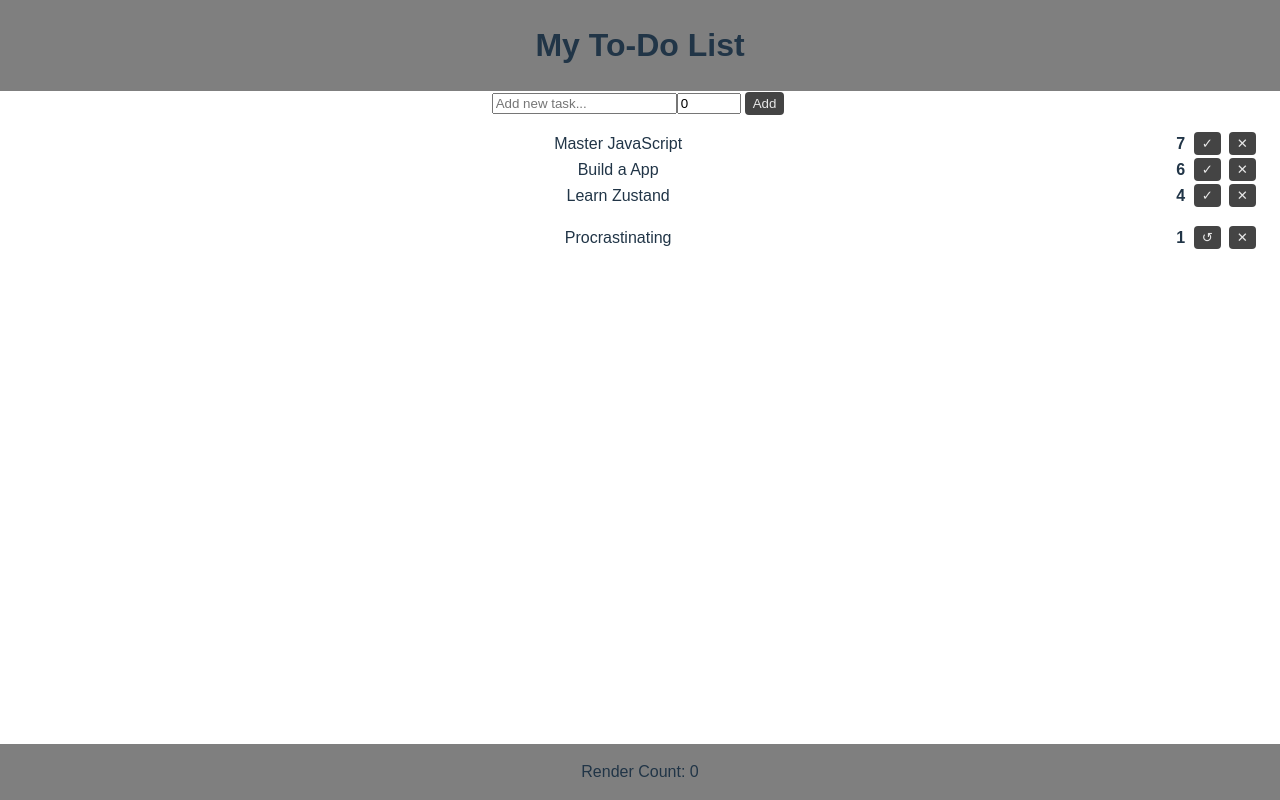
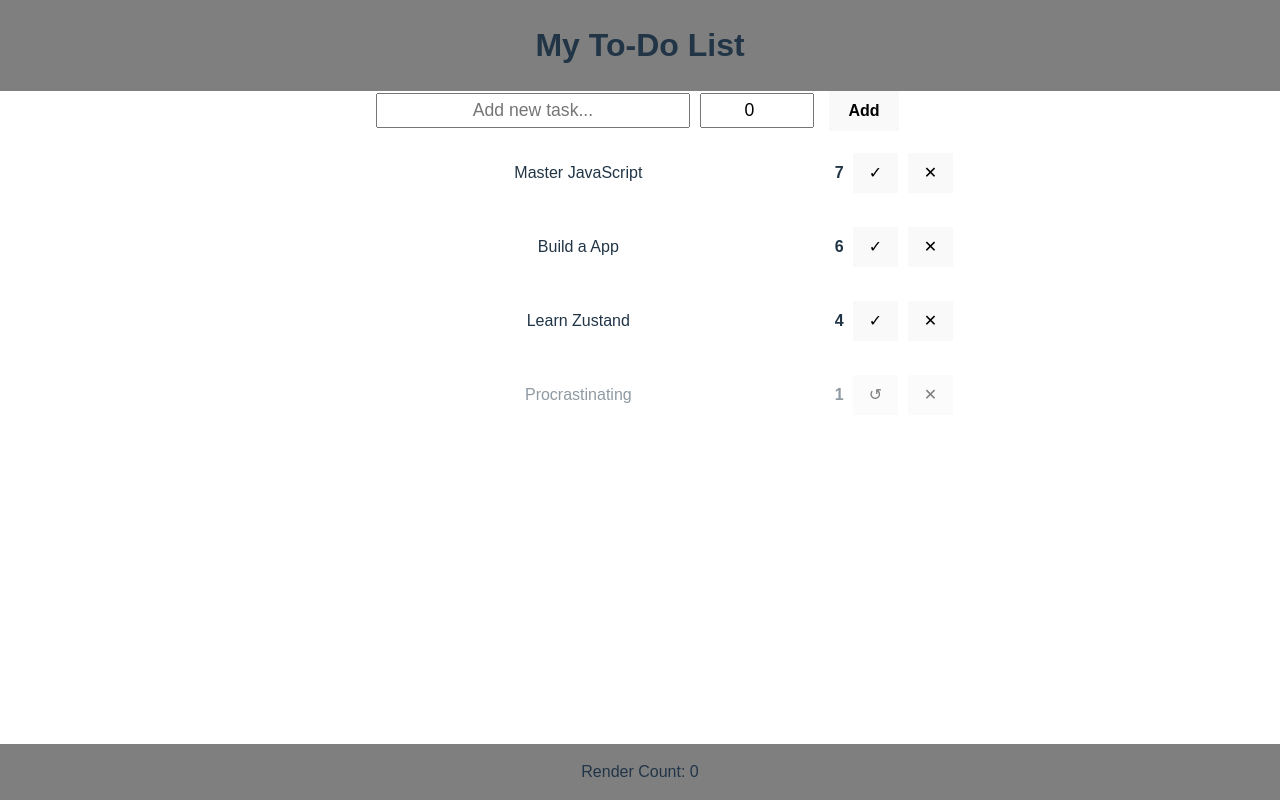
Before and after one commit to ReeveWorks/react-todolist2, a React (Vite) app: page / in a window 1280 px wide. Built offline with nearby package versions, Linux system fonts and the light colour scheme.

Commit message:
v2.8 Style Update

```diff
--- a/src/components/todolist.jsx
+++ b/src/components/todolist.jsx
@@ -64,11 +64,11 @@ function todolist() {
           min='0'
           max='100' />
 
-        <button onClick={() => addTask()}>
+        <button className='btn-Add' onClick={() => addTask()}>
           Add
         </button>
 
-        <ol>
+        <ol className='lst-task'>
           {
             tasks
               .filter(i => !i.status)
@@ -84,7 +84,7 @@ function todolist() {
               ))
           }
         </ol>
-        <ol>
+        <ol className='lst-completed'>
           {
             tasks
               .filter(i => i.status)
--- a/src/styles/todolist.css
+++ b/src/styles/todolist.css
@@ -11,13 +11,84 @@ span {
     flex: 1;
 }
 
-button {
-    margin: 0 4px;
-    padding: 4px 8px;
-    border: none;
-    border-radius: 4px;
-    background-color: #444444;
-    color: rgba(255, 255, 255, 0.87);
-    cursor: pointer;
-    transition: background-color 0.3s;
+button{
+  font-size: 1rem;
+  font-weight: bold;
+  height: 40px;
+  width: 45px;
+  padding: 5px 10px;
+  margin: 0px 5px;
+  border-radius: 0px;
+  cursor: pointer;
+  transition: background-color 0.5 ease;
+  border: 2px solid transparent;
 }
+
+button.btn-Add{
+  width: 70px;
+}
+
+/* Input Field */
+input{
+  font-size: 1.1rem;
+  padding: 5px;
+  text-align: center;
+  margin-right: 10px;
+}
+
+input[type="text"]{
+  width: 300px;
+}
+
+input[type="number"]{
+  width: 100px;
+}
+
+/* To-Do Items */
+ol{
+  list-style-type: none;
+  padding: 0px;
+  margin: 0px 50px;
+}
+
+/* Responsive margins for different screen sizes */
+@media (min-width: 768px) {
+  ol {
+    margin: 0px 150px;
+  }
+}
+
+@media (min-width: 1024px) {
+  ol {
+    margin: 0px 300px;
+  }
+}
+
+@media (min-width: 1440px) {
+  ol {
+    margin: 0px 500px;
+  }
+}
+
+ol li{
+  font-size: 1rem;
+  margin: 10px 10px;
+  padding: 10px;
+  display: flex;
+  justify-content: center;
+  align-items: center;
+  border: 2px solid white;
+}
+
+.lst-tasks{
+  margin-bottom: -5px;
+}
+
+.lst-completed{
+  opacity: 0.5;
+}
+
+.text{
+  flex: 1;
+  font-weight: bold;
+}
```
